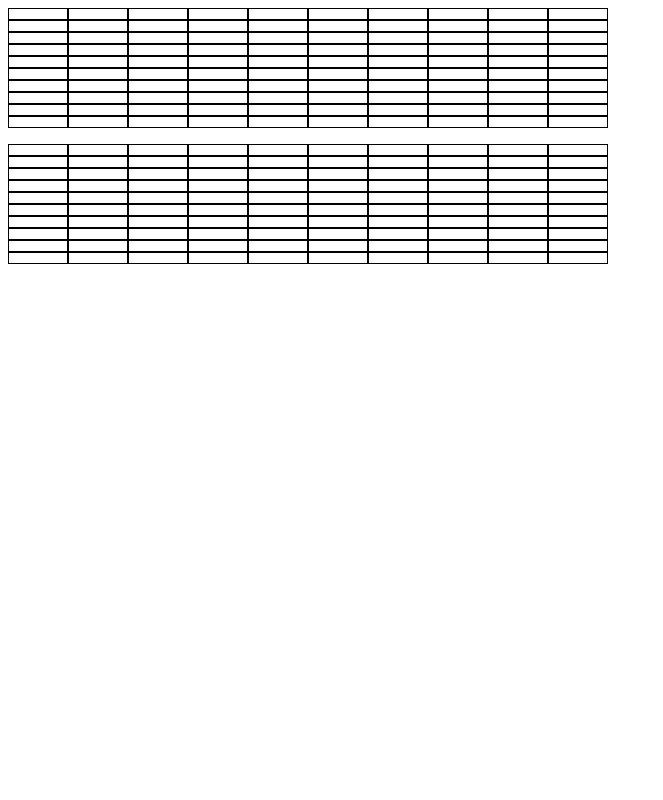
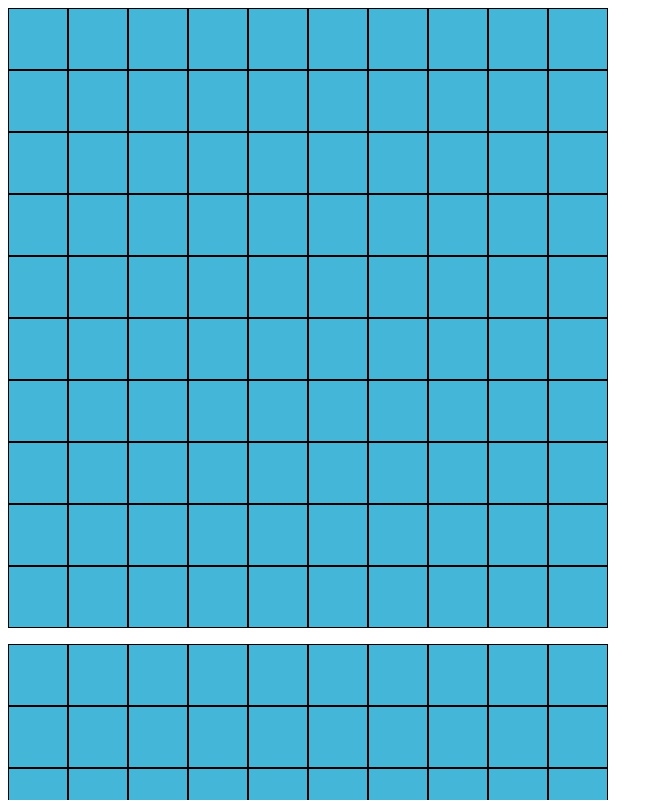
Before and after one commit to swatson9008/battleship, a website built with webpack: page src/index.html in a window 1280 px wide. Shown: the top 800 px of the page, without its empty margins (0-663 px from the left). Built offline with nearby package versions, Linux system fonts and the light colour scheme.

Commit message:
css adjustments

```diff
--- a/src/style.css
+++ b/src/style.css
@@ -10,4 +10,6 @@
 .boardLayout > div {
     border: 1px solid black;
     padding: 5px;
+    background-color:rgb(68, 182, 216);
+    min-height: 50px;
 }
```
Also changed, not shown: dist/main.js, 1 other file.
